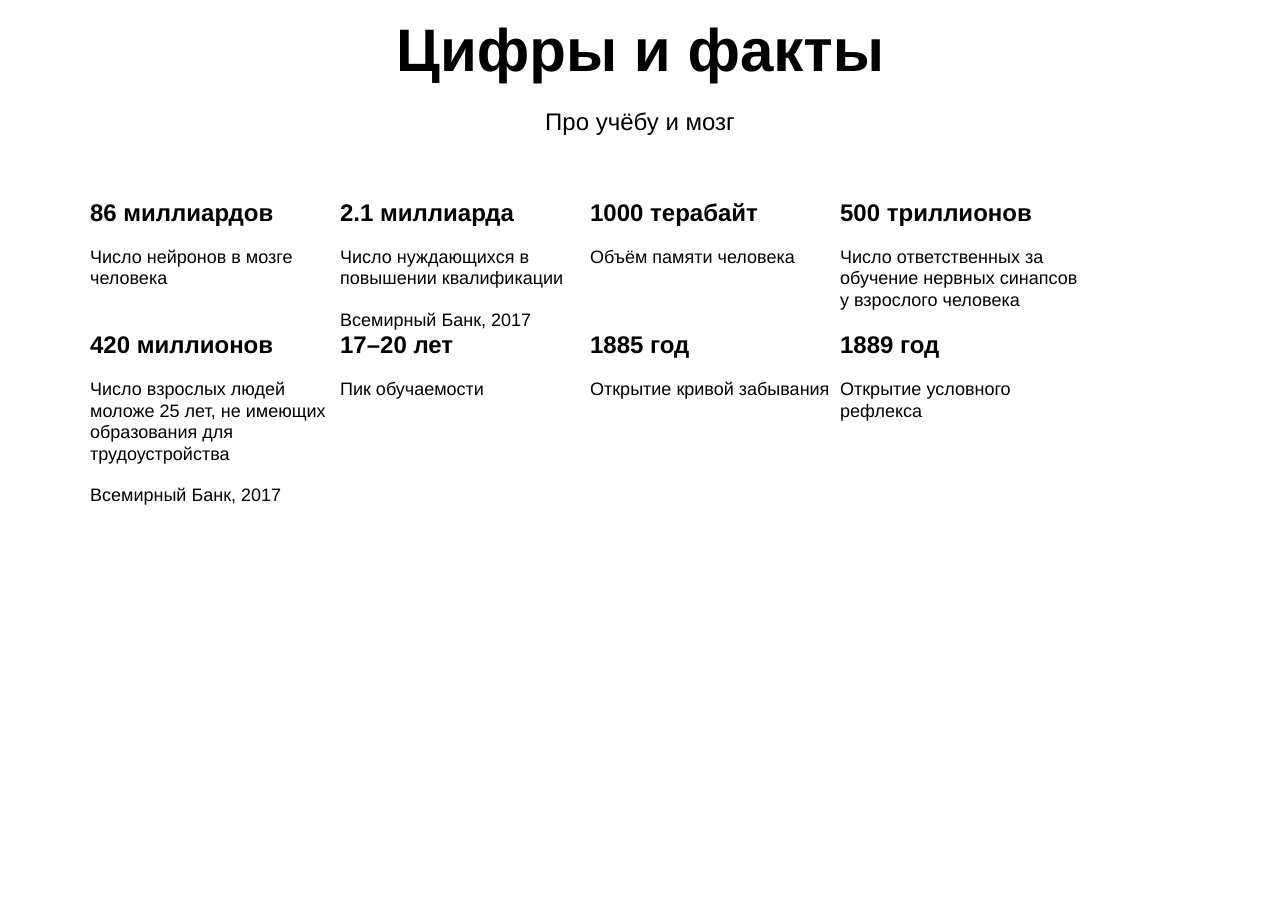
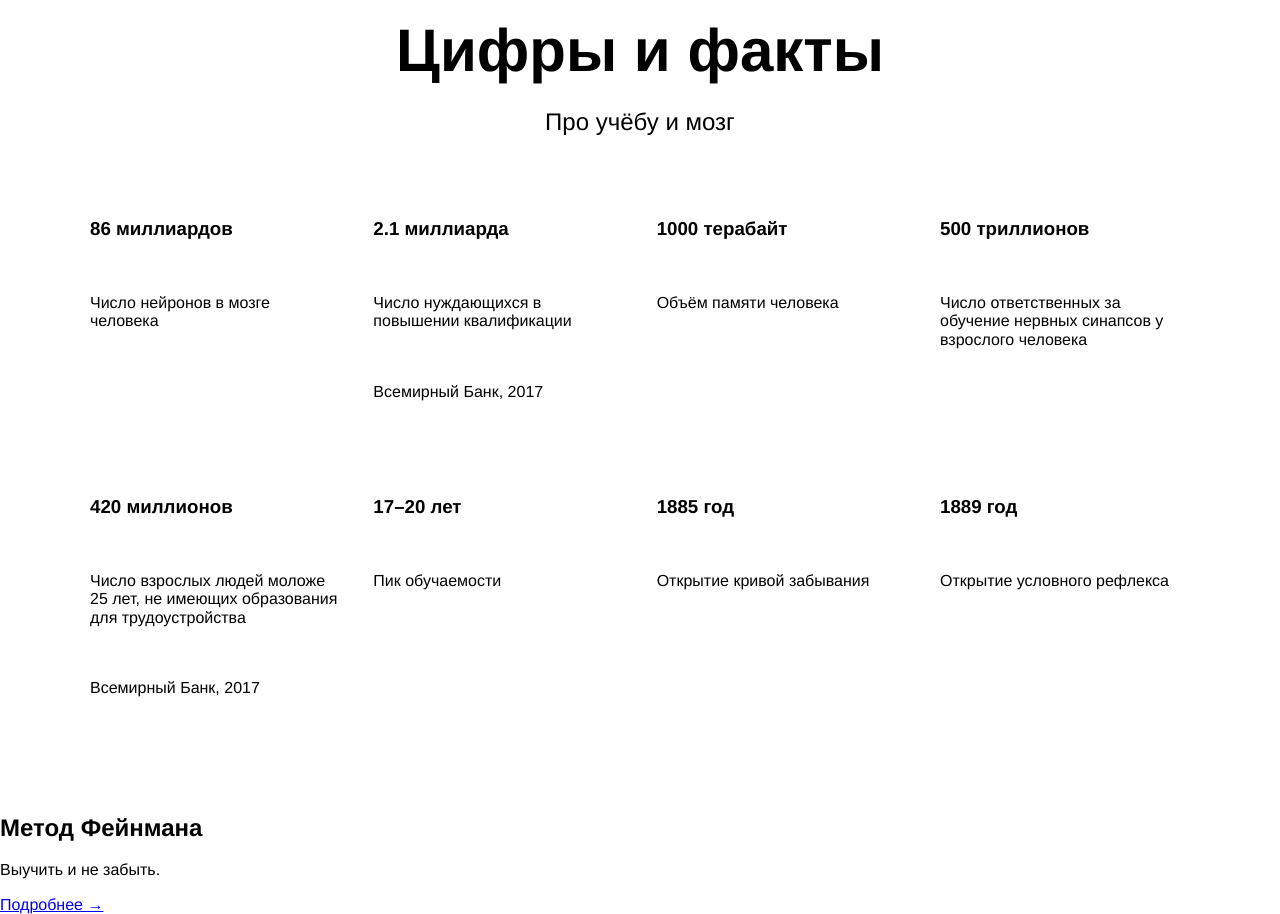
Before and after one commit to Vodnik48/first-project, a plain HTML site: page index.html in a window 1280 px wide. Shown: the part 1340-2254 px from the top of the page. Before the commit the page ends 1947 px from the top, so only its background shows below. Drawn offline with Linux system fonts and the light colour scheme.

Commit message:
New-blok-Feynman

```diff
--- a/index.html
+++ b/index.html
@@ -102,7 +102,12 @@
             </li>
           </ul>
         </section>
-        <section class="feynman"></section>
+        <section class="feynman">
+          <h2 class="feynman__title">Метод Фейнмана</h2>
+          <p class="feynman__subtitle">Выучить и не забыть.</p>
+          <a href="#" class="feynman__link">Подробнее &rarr;</a>
+
+        </section>
       </section>
     </div>
   </body>
--- /dev/null
+++ b/styles/digits/digits.css
@@ -0,0 +1,6 @@
+.digits {
+  display: flex;
+  text-align: center;
+  flex-direction: column;
+  margin: 100px 0;
+}
--- a/styles/header/__title/header__title.css
+++ b/styles/header/__title/header__title.css
@@ -6,5 +6,4 @@
   font-size: 102px;
   line-height: 96px;
   font-weight: 600;
-
 }
--- /dev/null
+++ b/styles/section-subtitle/section-subtitle.css
@@ -0,0 +1,8 @@
+.section-subtitle {
+  padding-top: 20px;
+  margin: 0 auto;
+  width: 60%;
+  line-height: 34px;
+  font-size: 24px;
+  font-weight: normal;
+}
--- /dev/null
+++ b/styles/section-title/section-title.css
@@ -0,0 +1,7 @@
+.section-title {
+  margin: 0 auto;
+  width: 60%;
+  line-height: 1.15;
+  font-size: 60px;
+  font-weight: 600;
+}
--- a/styles/style.css
+++ b/styles/style.css
@@ -12,56 +12,18 @@
 @import url(./two-columns/__main-text/two-columns__main-text.css);
 @import url(./two-columns/__paragraph/two-columns__paragraph.css);
 @import url(./two-columns/__span-accent/two-columns__span-accent.css);
+@import url(./digits/digits.css);
+@import url(./section-title/section-title.css);
+@import url(./section-subtitle/section-subtitle.css);
+@import url(./table/table.css);
+@import url(./table/__cell/table__cell.css);
+@import url(./table/__heading/table__heading.css);
+@import url(./table/__text/table__text.css)
 
-.digits {
-  display: flex;
-  text-align: center;
-  flex-direction: column;
-  margin: 100px 0;
-}
-.section-title {
-  margin: 0 auto;
-  width: 60%;
-  line-height: 1.15;
-  font-size: 60px;
-  font-weight: 600;
-}
-.section-subtitle {
-  padding-top: 20px;
-  margin: 0 auto;
-  width: 60%;
-  line-height: 34px;
-  font-size: 24px;
-  font-weight: normal;
-}
-.table {
-  padding: 0;
-  margin: 60px auto 0 auto;
-  width: 1100px;
-  display: flex;
-  flex-wrap: wrap;
-  justify-content: normal;
-  list-style-type: none;
-}
-.table__cell {
-  width: 250px;
-  display: flex;
-  flex-direction: column;
-  gap: 20px;
-  text-align: start;
-}
-.table__heading {
-  line-height: 1.15;
-  font-size: 24px;
-  font-weight: 600;
-  margin: 0;
-}
-.table__text {
-  line-height: 1.2;
-  font-size: 18px;
-  font-weight: normal;
-  margin: 0;
-}
+
+
+
+
 /* и элемента с модификатором вида ключ-значение */
 .table__cell_theme_dark {
   width: 200px;
--- /dev/null
+++ b/styles/table/__cell/table__cell.css
@@ -0,0 +1,8 @@
+.table__cell {
+  width: 250px;
+  display: flex;
+  flex-direction: column;
+  padding-top: 60px;
+  text-align: start;
+  gap: 20px;
+}
--- /dev/null
+++ b/styles/table/__heading/table__heading .css
@@ -0,0 +1,6 @@
+.table__heading {
+  line-height: 1.15;
+  font-size: 24px;
+  font-weight: 600;
+  margin: 0;
+}
--- /dev/null
+++ b/styles/table/__text/table__text.css
@@ -0,0 +1,6 @@
+.table__text {
+  line-height: 1.2;
+  font-size: 18px;
+  font-weight: normal;
+  margin: 0;
+}
--- /dev/null
+++ b/styles/table/table.css
@@ -0,0 +1,10 @@
+.table {
+  padding: 0;
+  margin: 0 auto;
+  width: 1100px;
+  display: flex;
+  flex-wrap: wrap;
+  justify-content: normal;
+  list-style-type: none;
+  justify-content: space-between
+}
```
